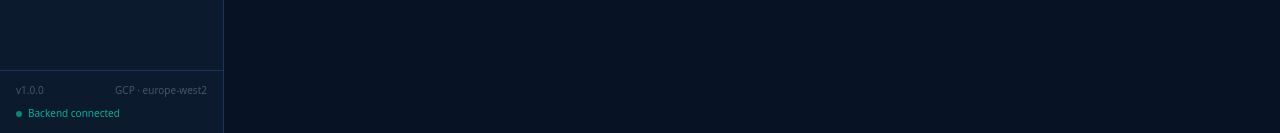
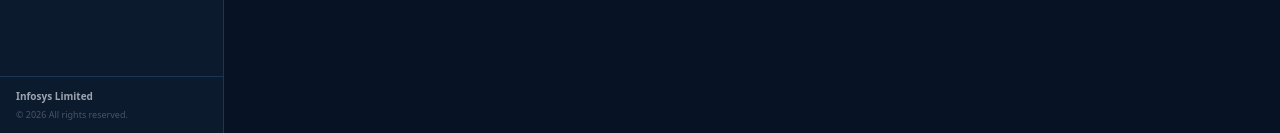
Before and after one commit to kartikmadan11/Indian-Energy-Market-AI, a Next.js app in the folder frontend/: page / in a window 1280 px wide. Shown: the part 667-800 px from the top of the page. Built offline with nearby package versions, Linux system fonts and the light colour scheme; no server answers.

Commit message:
chore: replace sidebar footer with copyright notice

```diff
--- a/frontend/src/components/Sidebar.tsx
+++ b/frontend/src/components/Sidebar.tsx
@@ -113,15 +113,9 @@ export default function Sidebar() {
       </nav>
 
       {/* Footer */}
-      <div className="px-4 py-3 border-t border-[var(--border)] space-y-2">
-        <div className="flex items-center justify-between text-[10px] text-gray-600">
-          <span>v1.0.0</span>
-          <span>GCP · europe-west2</span>
-        </div>
-        <div className="flex items-center gap-1.5 text-[10px]">
-          <span className="w-1.5 h-1.5 bg-[var(--infy-teal)] rounded-full animate-pulse" />
-          <span className="text-[var(--infy-teal)]">Backend connected</span>
-        </div>
+      <div className="px-4 py-3 border-t border-[var(--border)] space-y-1">
+        <p className="text-[10px] font-semibold text-gray-400">Infosys Limited</p>
+        <p className="text-[9px] text-gray-600">© {new Date().getFullYear()} All rights reserved.</p>
       </div>
     </aside>
   );
```
